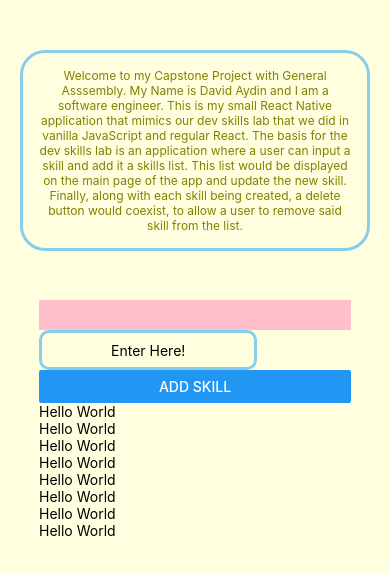
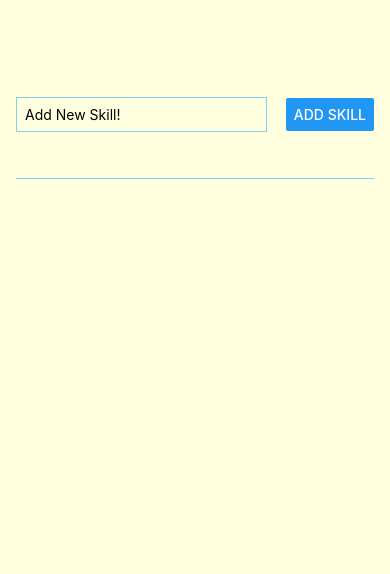
Before and after one commit to daydin14/capstone-frontend, a React Native app in the folder CapstoneApp/: screen / in a window 390 px wide. Shown: the top 574 px of the page. Built offline with nearby package versions, Linux system fonts and the light colour scheme.

Commit message:
Add and append text list, button connected with input

```diff
--- a/CapstoneApp/App.js
+++ b/CapstoneApp/App.js
@@ -16,12 +16,14 @@ import {
 
 import WelcomeScreen from "./app/screens/WelcomeScreen";
 import DevSkills from "./app/screens/DevSkills";
+import Main from "./app/screens/Main";
 
 export default function App() {
   return (
     <SafeAreaView style={styles.container}>
       {/* <WelcomeScreen /> */}
-      <DevSkills />
+      {/* <DevSkills /> */}
+      <Main />
       <StatusBar style="auto" />
     </SafeAreaView>
   );
--- /dev/null
+++ b/CapstoneApp/app/screens/Main.js
@@ -0,0 +1,60 @@
+import { StyleSheet, Text, View, Button, TextInput } from "react-native";
+import { useState } from "react";
+
+export default function Main(props) {
+  const [state, setState] = useState("");
+  const [skills, setSkill] = useState([]);
+
+  function skillInputHandler(input) {
+    setState(input);
+  }
+
+  function addSkillHandler() {
+    setSkill((currentSkill) => [...currentSkill, state]);
+  }
+
+  return (
+    <View style={styles.appContainer}>
+      <View style={styles.input}>
+        <TextInput
+          style={styles.textInput}
+          placeholder="Add New Skill!"
+          onChangeText={skillInputHandler}
+        />
+        <Button title="Add Skill" onPress={addSkillHandler} />
+      </View>
+      <View style={styles.skills}>
+        {skills.map((skill) => (
+          <Text key={skill}>{skill}</Text>
+        ))}
+      </View>
+    </View>
+  );
+}
+
+const styles = StyleSheet.create({
+  appContainer: {
+    flex: 1,
+    paddingTop: 50,
+    paddingHorizontal: 16,
+  },
+  input: {
+    flex: 1,
+    flexDirection: "row",
+    justifyContent: "space-between",
+    alignItems: "center",
+    marginBottom: 24,
+    borderBottomWidth: 1,
+    borderBottomColor: "skyblue",
+  },
+  textInput: {
+    borderWidth: 1,
+    borderColor: "skyblue",
+    width: "70%",
+    marginRight: 8,
+    padding: 8,
+  },
+  skills: {
+    flex: 5,
+  },
+});
```
